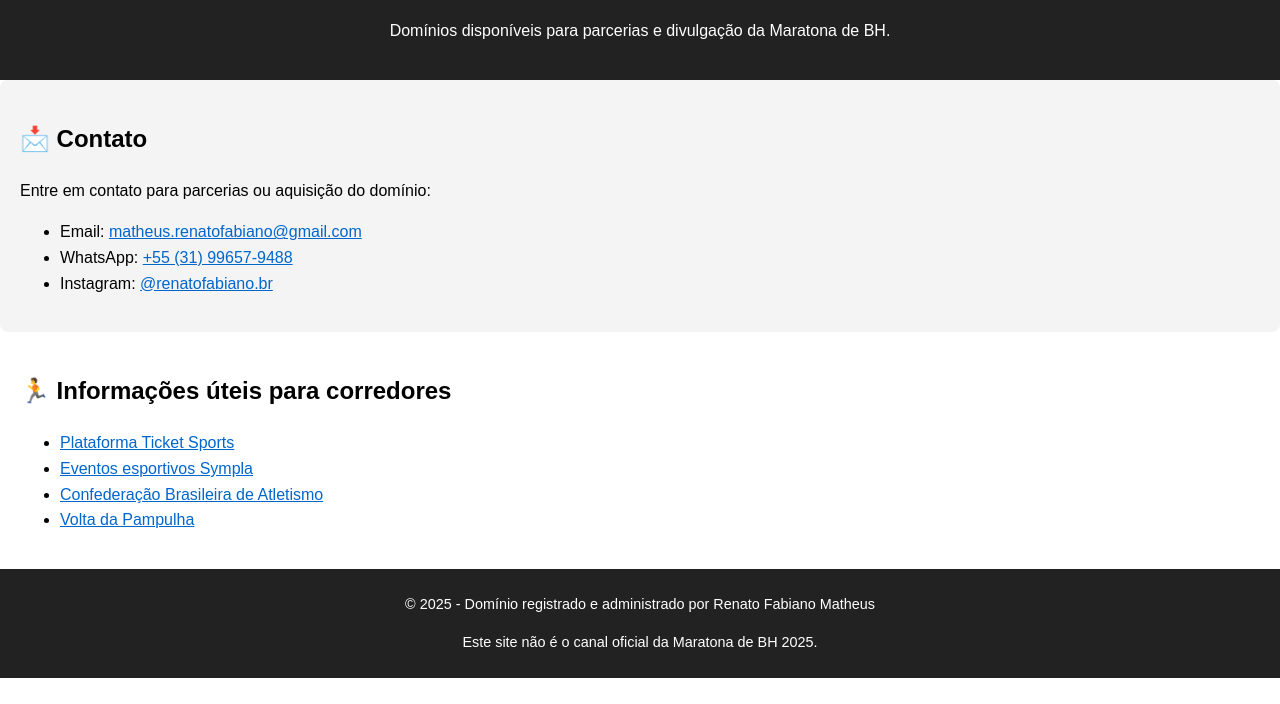
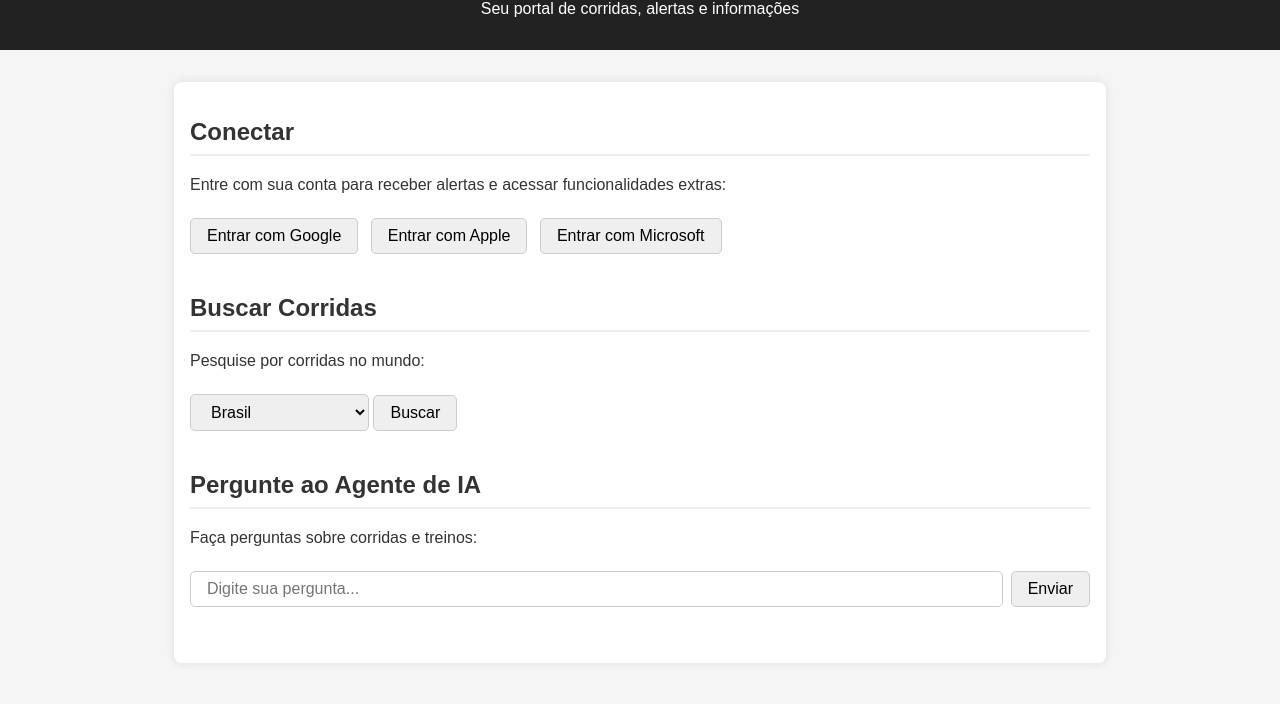
Before and after one commit to rfmatheus/maratonabh, a plain HTML site: page index.html in a window 1280 px wide. Shown: the part 96-800 px from the top of the page. Drawn offline with Linux system fonts and the light colour scheme.

Commit message:
Update index.html
primeira versão com:
Botões de login (ainda mockups).

Busca de corridas (ainda mockup).

Caixa de IA (simulada, pronta para integrar com API da OpenAI).

```diff
--- a/index.html
+++ b/index.html
@@ -1,47 +1,102 @@
 <!DOCTYPE html>
 <html lang="pt-BR">
 <head>
-  <meta charset="UTF-8">
+  <meta charset="UTF-8" />
+  <meta name="viewport" content="width=device-width, initial-scale=1.0" />
   <title>Maratona BH</title>
-  <meta name="viewport" content="width=device-width, initial-scale=1.0">
   <style>
-    body { font-family: Arial, sans-serif; line-height: 1.6; margin: 0; padding: 0; }
-    header { background: #222; color: #fff; padding: 20px; text-align: center; }
-    section { padding: 20px; }
-    .contact { background: #f4f4f4; padding: 20px; border-radius: 8px; }
-    footer { background: #222; color: #fff; text-align: center; padding: 10px; font-size: 0.9em; }
-    a { color: #0066cc; }
+    body {
+      font-family: Arial, sans-serif;
+      margin: 0; padding: 0;
+      background: #f5f5f5;
+      color: #333;
+    }
+    header {
+      background: #222; color: #fff;
+      padding: 1rem; text-align: center;
+    }
+    main {
+      max-width: 900px;
+      margin: 2rem auto;
+      padding: 1rem;
+      background: #fff;
+      border-radius: 8px;
+      box-shadow: 0 0 10px rgba(0,0,0,0.1);
+    }
+    section { margin-bottom: 2rem; }
+    h2 { border-bottom: 2px solid #eee; padding-bottom: .5rem; }
+    button, select, input[type="text"] {
+      padding: .5rem 1rem;
+      margin: .5rem 0;
+      border-radius: 5px;
+      border: 1px solid #ccc;
+      font-size: 1rem;
+      cursor: pointer;
+    }
+    .login-buttons button {
+      margin-right: .5rem;
+    }
+    .chat-box {
+      display: flex;
+      gap: .5rem;
+    }
+    .chat-box input { flex: 1; }
   </style>
 </head>
 <body>
   <header>
-    <h1>MaratonaDeBH.com.br MaratonaBH.com.br</h1>
-    <p>Domínios disponíveis para parcerias e divulgação da Maratona de BH.</p>
+    <h1>Maratona BH</h1>
+    <p>Seu portal de corridas, alertas e informações</p>
   </header>
 
-  <section class="contact">
-    <h2>📩 Contato</h2>
-    <p>Entre em contato para parcerias ou aquisição do domínio:</p>
-    <ul>
-      <li>Email: <a href="mailto:matheus.renatofabiano@gmail.com">matheus.renatofabiano@gmail.com</a></li>
-      <li>WhatsApp: <a href="https://wa.me/5531996579488">+55 (31) 99657-9488</a></li>
-      <li>Instagram: <a href="https://instagram.com/renatofabiano.br">@renatofabiano.br</a></li>
-    </ul>
-  </section>
+  <main>
+    <!-- Login -->
+    <section>
+      <h2>Conectar</h2>
+      <p>Entre com sua conta para receber alertas e acessar funcionalidades extras:</p>
+      <div class="login-buttons">
+        <button onclick="alert('Login com Google em breve')">Entrar com Google</button>
+        <button onclick="alert('Login com Apple em breve')">Entrar com Apple</button>
+        <button onclick="alert('Login com Microsoft em breve')">Entrar com Microsoft</button>
+      </div>
+    </section>
 
-  <section>
-    <h2>🏃 Informações úteis para corredores</h2>
-    <ul>
-      <li><a href="https://www.ticketsports.com.br" target="_blank">Plataforma Ticket Sports</a></li>
-      <li><a href="https://www.sympla.com.br" target="_blank">Eventos esportivos Sympla</a></li>
-      <li><a href="https://www.cbat.org.br" target="_blank">Confederação Brasileira de Atletismo</a></li>
-      <li><a href="https://voltapampulha.com.br" target="_blank">Volta da Pampulha</a></li>
-    </ul>
-  </section>
+    <!-- Busca de corridas -->
+    <section>
+      <h2>Buscar Corridas</h2>
+      <p>Pesquise por corridas no mundo:</p>
+      <select id="region">
+        <option value="br">Brasil</option>
+        <option value="sa">América do Sul</option>
+        <option value="na">América do Norte</option>
+        <option value="eu">Europa</option>
+        <option value="as">Ásia</option>
+        <option value="world">Mundo</option>
+      </select>
+      <button onclick="alert('Busca em breve')">Buscar</button>
+      <div id="results"></div>
+    </section>
 
-  <footer>
-    <p>© 2025 - Domínio registrado e administrado por Renato Fabiano Matheus</p>
-    <p>Este site não é o canal oficial da Maratona de BH 2025.</p>
-  </footer>
+    <!-- Caixa de IA -->
+    <section>
+      <h2>Pergunte ao Agente de IA</h2>
+      <p>Faça perguntas sobre corridas e treinos:</p>
+      <div class="chat-box">
+        <input type="text" id="userQuestion" placeholder="Digite sua pergunta..." />
+        <button onclick="sendQuestion()">Enviar</button>
+      </div>
+      <div id="aiResponse" style="margin-top:1rem; font-style: italic;"></div>
+    </section>
+  </main>
+
+  <script>
+    function sendQuestion() {
+      const question = document.getElementById("userQuestion").value;
+      if (!question) return alert("Digite uma pergunta!");
+      // Aqui futuramente você chama a API da OpenAI
+      document.getElementById("aiResponse").innerText =
+        "🤖 [Protótipo] Resposta da IA para: " + question;
+    }
+  </script>
 </body>
 </html>
```
